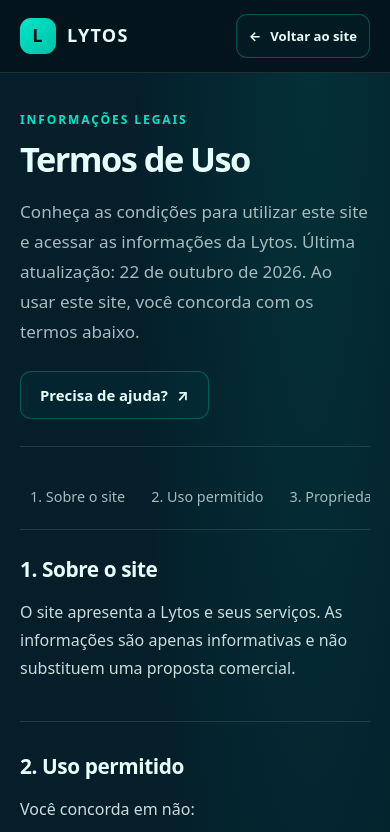
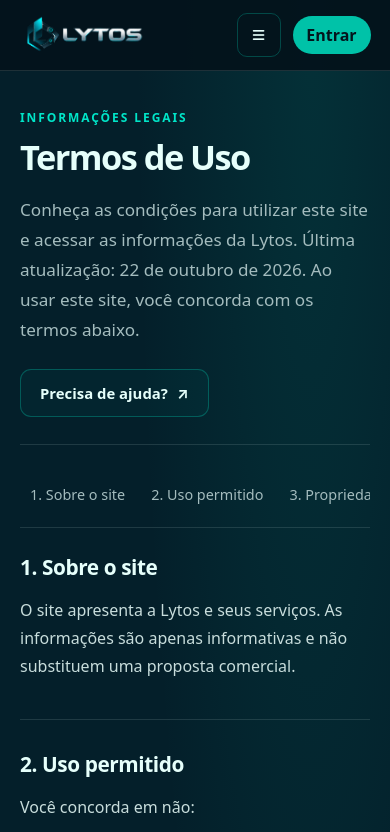
Before and after one commit to van-g206/team-project-front, a plain HTML site: page assets/html/termos.html in a window 390 px wide. Shown: the top 832 px of the page. Drawn offline with Linux system fonts and the light colour scheme.

Commit message:
Refactor header and navigation structure for improved responsiveness and accessibility     Co-authored-by: Rebeca <rebecamidena@alunos.utfpr.edu.br> Co-authored-by: Lucas <lucasfarescorrea@gmail.com>

```diff
--- a/assets/css/footer.css
+++ b/assets/css/footer.css
@@ -64,6 +64,7 @@
     font-size: 12px;
 }
 
+
 @media (max-width: 600px) {
     .rodape {
         padding: 24px 6% 14px;
--- a/assets/css/institucional.css
+++ b/assets/css/institucional.css
@@ -44,18 +44,81 @@ button:focus-visible {
 }
 
 header {
+    position: sticky;
+    top: 0;
+    z-index: 50;
     background: rgba(4, 20, 28, .95);
-    border-bottom: 1px solid var(--line)
+    border-bottom: 1px solid var(--line);
 }
 
-.topbar {
-    max-width: 1100px;
+.cabecalho-conteudo {
+    max-width: 1320px;
     margin: auto;
-    padding: 17px 24px;
+    padding: 0 5%;
+}
+
+.cabecalho-conteudo nav {
+    min-height: 76px;
     display: flex;
     align-items: center;
-    justify-content: space-between;
-    gap: 16px
+    gap: 28px;
+}
+
+.marca {
+    display: flex;
+    align-items: center;
+    flex-shrink: 0;
+}
+
+.logo {
+  display: block;
+  width: 150px;
+  height: 54px;
+  max-width: 100%;
+  object-fit: contain;
+}
+
+.links-navegacao {
+    display: flex;
+    align-items: center;
+    justify-content: center;
+    gap: 28px;
+    margin-left: auto;
+}
+
+.links-navegacao a {
+    color: var(--muted);
+    font-size: 14px;
+    font-weight: 500;
+    text-decoration: none;
+}
+
+.links-navegacao a:hover {
+    color: var(--accent-light);
+}
+
+.botao-entrar {
+    display: inline-flex;
+    align-items: center;
+    justify-content: center;
+    min-width: 96px;
+    height: 40px;
+    border-radius: 24px;
+    background: var(--accent);
+    color: var(--deep);
+    font-weight: 700;
+    text-decoration: none;
+}
+
+.botao-menu {
+    display: none;
+    width: 44px;
+    height: 44px;
+    border: 1px solid rgba(0, 194, 168, .3);
+    border-radius: 10px;
+    background: transparent;
+    color: var(--text);
+    cursor: pointer;
 }
 
 .brand {
@@ -350,6 +413,52 @@ h1 span {
 }
 
 @media(max-width:750px) {
+    .cabecalho-conteudo nav {
+        flex-wrap: wrap;
+        min-height: 70px;
+        gap: 12px;
+    }
+
+    .logo {
+        width: 125px;
+        height: 46px;
+    }
+
+    .botao-menu {
+        display: block;
+        margin-left: auto;
+    }
+
+    .botao-entrar {
+        order: 2;
+        min-width: 78px;
+        height: 38px;
+    }
+
+    .links-navegacao {
+        display: none;
+        order: 3;
+        flex-basis: 100%;
+        flex-direction: column;
+        align-items: stretch;
+        gap: 0;
+        margin: 0;
+        padding: 8px 0 18px;
+    }
+
+    .links-navegacao.aberto {
+        display: flex;
+    }
+
+    .links-navegacao a {
+        padding: 13px 8px;
+        border-top: 1px solid rgba(164, 188, 190, .07);
+    }
+
+    .links-navegacao a:first-child {
+        border-top: 0;
+    }
+
     .layout {
         padding: 36px 20px 65px
     }
--- a/assets/css/style.css
+++ b/assets/css/style.css
@@ -73,8 +73,9 @@ header {
 
 .logo {
   display: block;
-  width: 170px;
-  max-height: 60px;
+  width: 150px;
+  height: 54px;
+  max-width: 100%;
   object-fit: contain;
 }
 
@@ -135,7 +136,8 @@ header {
   }
 
   .logo {
-    width: 145px;
+    width: 125px;
+    height: 46px;
   }
 
   .botao-menu {
@@ -172,7 +174,8 @@ header {
 
 @media (max-width: 420px) {
   .logo {
-    width: 120px;
+    width: 110px;
+    height: 40px;
   }
 
   .botao-entrar {
--- a/assets/html/termos.html
+++ b/assets/html/termos.html
@@ -8,13 +8,28 @@
         content="Conheça as condições para utilizar este site e acessar as informações da Lytos. Última atualização: 22 de outubro de 2026. Ao usar este site, você con">
     <title>Termos de Uso | Lytos</title>
     <link rel="stylesheet" href="/assets/css/institucional.css">
+    <link rel="stylesheet" href="https://cdnjs.cloudflare.com/ajax/libs/font-awesome/6.5.2/css/all.min.css">
+    <script src="/assets/js/main.js" defer></script>
 </head>
 <body>
     <header>
-        <div class="topbar"><a class="brand" href="/index.html" aria-label="Lytos — página inicial"><span
-                    class="brand-mark" aria-hidden="true">L</span>LYTOS</a>
-            <nav class="top-actions" aria-label="Navegação principal"><a class="button button-outline"
-                    href="/index.html"><span aria-hidden="true">←</span> Voltar ao site</a></nav>
+        <div class="cabecalho-conteudo">
+            <nav aria-label="Navegação principal">
+                <a class="marca" href="../../index.html#inicio" aria-label="Página inicial">
+                    <img class="logo" src="../img/icons/logo.png" width="150" height="54" alt="Logo do site">
+                </a>
+                <div class="links-navegacao" id="links-navegacao">
+                    <a href="../../index.html#inicio">Início</a>
+                    <a href="../../index.html#produtos">Produtos</a>
+                    <a href="../../index.html#tecnologia">Tecnologia</a>
+                    <a href="../../index.html#sobre">Sobre</a>
+                    <a href="../../index.html#contato">Contato</a>
+                </div>
+                <a class="botao-entrar" href="../../index.html#contato">Entrar</a>
+                <button class="botao-menu" type="button" aria-label="Abrir menu" aria-expanded="false" aria-controls="links-navegacao">
+                    <i class="fas fa-bars"></i>
+                </button>
+            </nav>
         </div>
     </header>
     <main class="layout">
--- a/assets/js/main.js
+++ b/assets/js/main.js
@@ -1,14 +1,13 @@
-// Abre e fecha a navegação no celular.
 const botaoMenu = document.querySelector('.botao-menu');
 const linksNavegacao = document.querySelector('.links-navegacao');
 
+if (botaoMenu && linksNavegacao) {
   botaoMenu.addEventListener('click', () => {
     const menuAberto = linksNavegacao.classList.toggle('aberto');
     botaoMenu.setAttribute('aria-expanded', menuAberto);
     botaoMenu.setAttribute('aria-label', menuAberto ? 'Fechar menu' : 'Abrir menu');
   });
 
-// Fecha o menu depois que a pessoa escolhe uma seção.
   linksNavegacao.querySelectorAll('a').forEach((link) => {
     link.addEventListener('click', () => {
       linksNavegacao.classList.remove('aberto');
@@ -16,3 +15,4 @@ linksNavegacao.querySelectorAll('a').forEach((link) => {
       botaoMenu.setAttribute('aria-label', 'Abrir menu');
     });
   });
+}
```
Also changed, not shown: assets/html/privacidade.html (+19 -4 lines), assets/html/suporte.html (+19 -4 lines), index.html (+6 -2 lines). Lines whose indentation alone changed are shown as unchanged.
